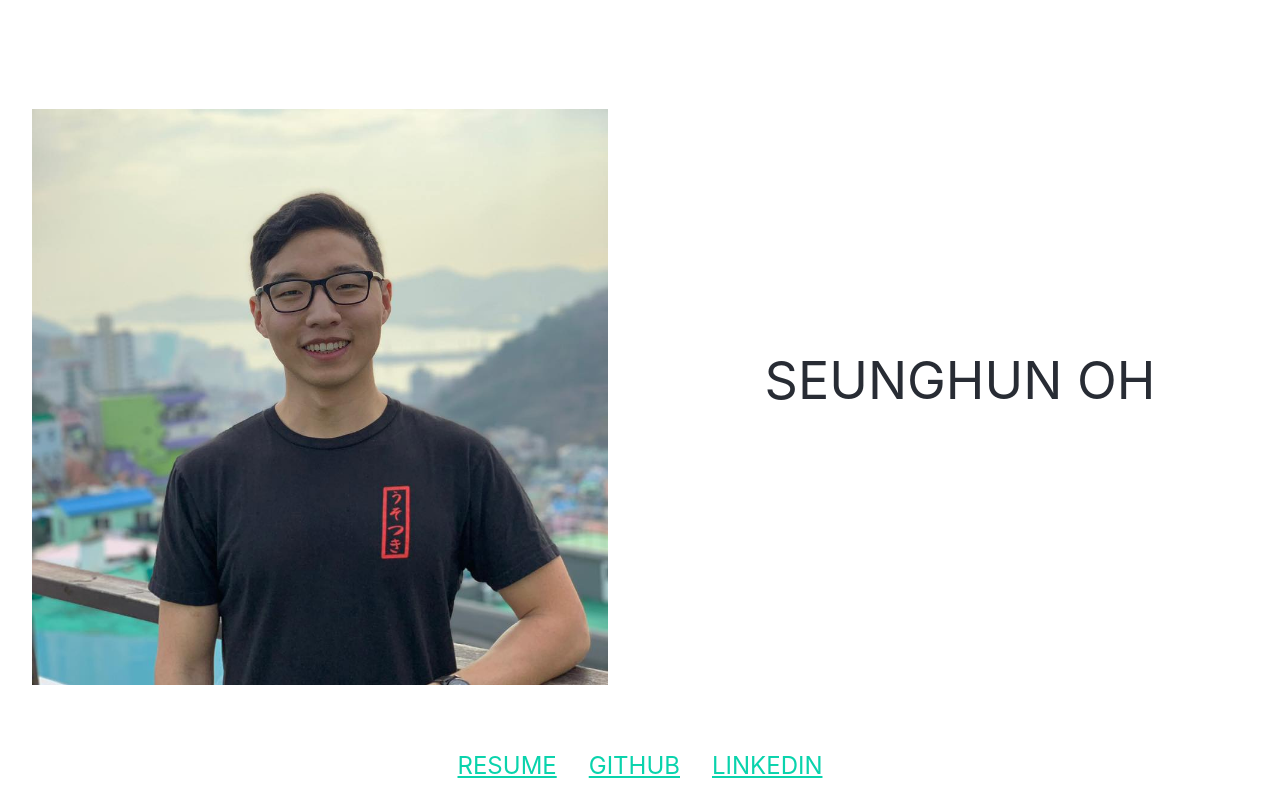
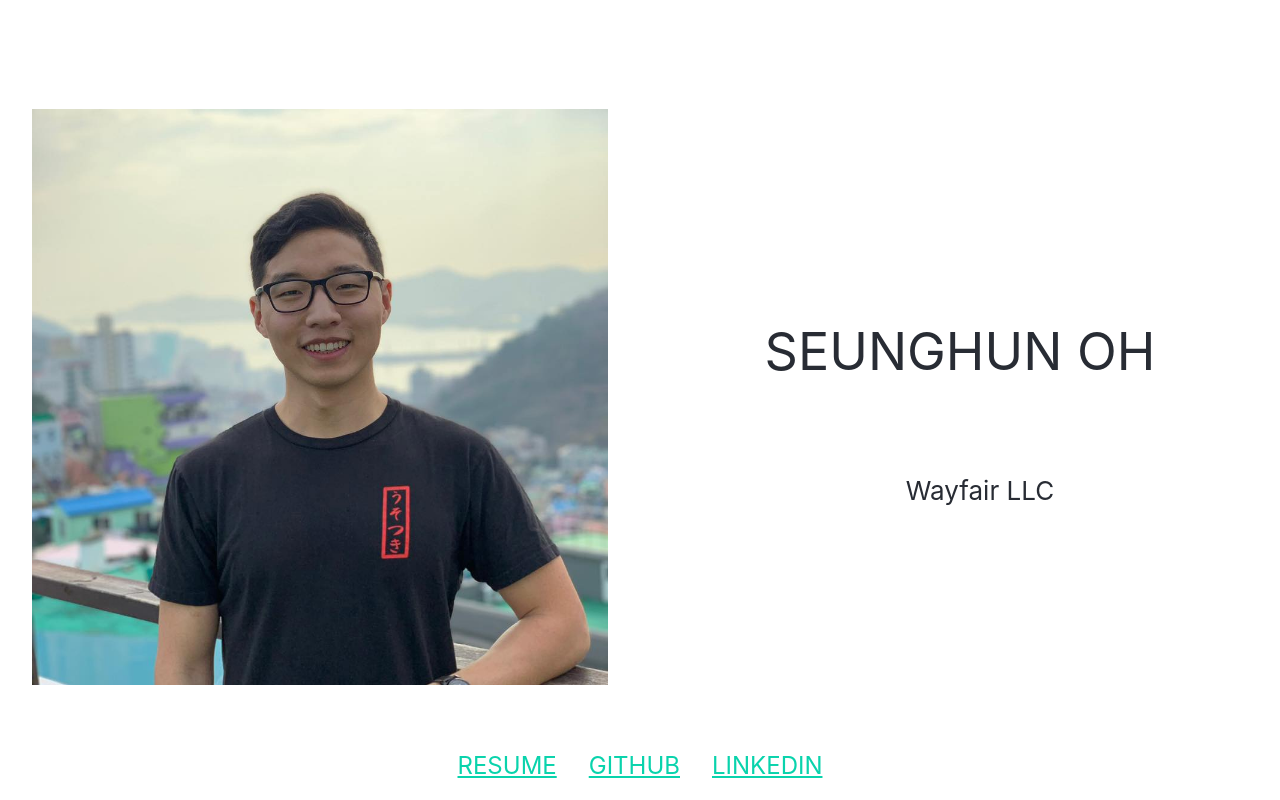
Before and after one commit to seunghunoh57/website, a React (Create React App) app: page / in a window 1280 px wide. Built offline with nearby package versions, Linux system fonts and the light colour scheme.

Commit message:
Initialized experience list

```diff
--- a/src/App.js
+++ b/src/App.js
@@ -12,7 +12,11 @@ function App() {
         </div>
         <div className="App-content-div">
           <p>SEUNGHUN OH</p>
-          <div className="experience-container"></div>
+          <div className="experience-container">
+            <ul className="experience-list">
+              <li>Wayfair LLC</li>
+            </ul>
+          </div>
         </div>
       </header>
       <footer className="App-footer">
```
